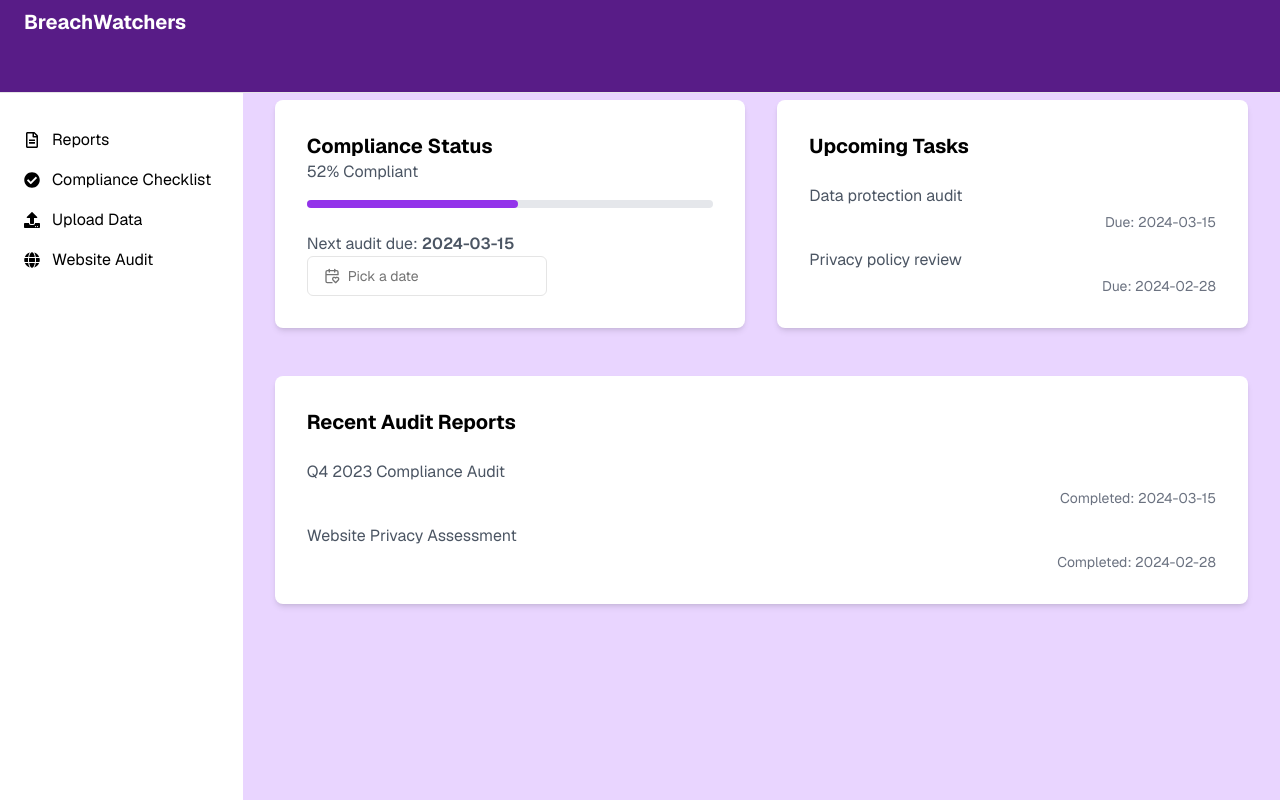
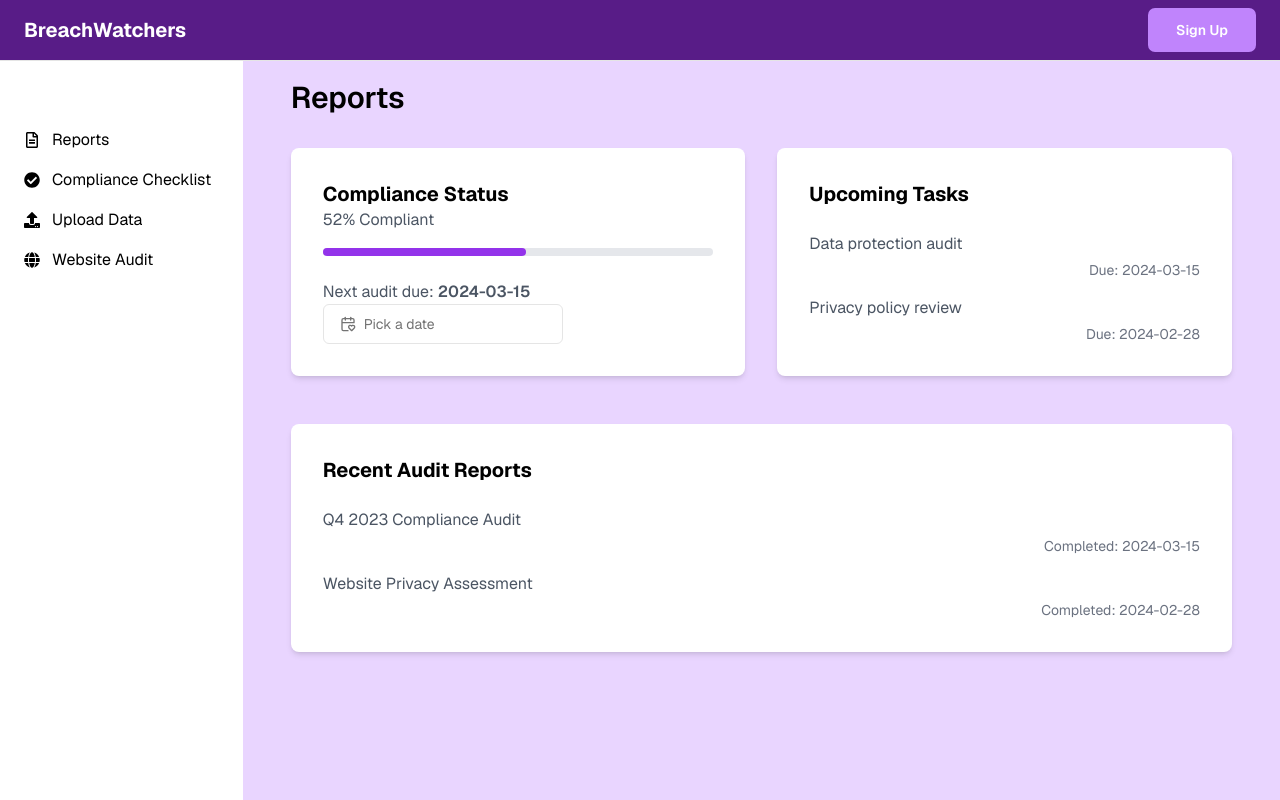
Before and after one commit to Crisnzano/breach-watchers, a Next.js app: page /dashboard in a window 1280 px wide. Built offline with nearby package versions, Linux system fonts and the light colour scheme.

Commit message:
feat: add sign up and sign in

```diff
--- a/app/(auth-pages)/sign-up/page.tsx
+++ b/app/(auth-pages)/sign-up/page.tsx
@@ -42,7 +42,6 @@ export default function Signup({ searchParams }: { searchParams: Message }) {
           <FormMessage message={searchParams} />
         </div>
       </form>
-      <SmtpMessage />
     </>
   );
 }
--- a/app/protected/page.tsx
+++ b/app/protected/page.tsx
@@ -2,6 +2,7 @@ import FetchDataSteps from "@/components/tutorial/fetch-data-steps";
 import { createClient } from "@/utils/supabase/server";
 import { InfoIcon } from "lucide-react";
 import { redirect } from "next/navigation";
+import Index from "@/components/pages/layout/Index";
 
 export default async function ProtectedPage() {
   const supabase = createClient();
@@ -15,24 +16,8 @@ export default async function ProtectedPage() {
   }
 
   return (
-    <div className="flex-1 w-full flex flex-col gap-12">
-      <div className="w-full">
-        <div className="bg-accent text-sm p-3 px-5 rounded-md text-foreground flex gap-3 items-center">
-          <InfoIcon size="16" strokeWidth={2} />
-          This is a protected page that you can only see as an authenticated
-          user
-        </div>
-      </div>
-      <div className="flex flex-col gap-2 items-start">
-        <h2 className="font-bold text-2xl mb-4">Your user details</h2>
-        <pre className="text-xs font-mono p-3 rounded border max-h-32 overflow-auto">
-          {JSON.stringify(user, null, 2)}
-        </pre>
-      </div>
-      <div>
-        <h2 className="font-bold text-2xl mb-4">Next steps</h2>
-        <FetchDataSteps />
-      </div>
-    </div>
-  );
-}
+      <>
+        <Index />
+      </>
+    );
+  }
--- a/components/layout/AppBar.tsx
+++ b/components/layout/AppBar.tsx
@@ -1,24 +1,21 @@
 "use client";
-import { Menubar,MenubarMenu,MenubarTrigger } from "@radix-ui/react-menubar";
+import { Menubar, MenubarMenu, MenubarTrigger } from "@radix-ui/react-menubar";
 import MediumButton from "../mediumbutton";
-
 
 export default function AppBar() {
   return (
-    <div className="fixed top-0 left-0 right-0 z-10 p-2 bg-purple-900 border-b ">
-      <Menubar className="rounded-none border-none px-2 lg:px-4">
+    <div className="fixed top-0 left-0 right-0 z-10 p-2 bg-purple-900 border-b">
+      <Menubar className="rounded-none border-none px-2 lg:px-4 flex justify-between items-center">
         <MenubarMenu>
-          <div className=" lg:hidden"></div>
           <MenubarTrigger>
-            <p className="text-white text-xl font-bold"> BreachWatchers </p>
+            <p className="text-white text-xl font-bold">BreachWatchers</p>
           </MenubarTrigger>
         </MenubarMenu>
-        <div className="grow" />
-        <section className="my-12 mx-6 ">
-            <a href="/componets/account">
-          {/*<MediumButton> Sign UP </MediumButton>*/}
+        <div className="ml-auto"> {/* Use ml-auto to push this to the right */}
+          <a href="/sign-up">
+            <MediumButton>Sign Up</MediumButton>
           </a>
-        </section>
+        </div>
       </Menubar>
     </div>
   );
--- a/components/pages/dashboard/Checklist.tsx
+++ b/components/pages/dashboard/Checklist.tsx
@@ -1,5 +1,6 @@
 "use client"
 
+import React from 'react'
 import { useState } from 'react'
 import { CheckCircle, Circle, ChevronDown, ChevronUp, FileText, CalendarIcon } from 'lucide-react'
 import { Button } from "@/components/ui/button"
--- a/components/pages/dashboard/Index.tsx
+++ b/components/pages/dashboard/Index.tsx
@@ -4,7 +4,8 @@ import { DatePicker } from "../layout/DatePicker";
 const Dashboard = () => {
   return (
     <Layout>
-      <div className="flex-1 min-h-screen p-8 bg-purple-200 ">
+      {/* Add top padding equal to the AppBar height */}
+      <div className="flex-1 min-h-screen p-12 bg-purple-200 pt-20">
         <h1 className="text-3xl font-semibold mb-8 text-black">Reports</h1>
 
         <div className="grid grid-cols-1 md:grid-cols-2 gap-8">
--- a/tailwind.config.ts
+++ b/tailwind.config.ts
@@ -11,7 +11,7 @@ const config = {
   prefix: "",
   theme: {
   	container: {
-  		center: 'true',
+  		center: true,
   		padding: '2rem',
   		screens: {
   			'2xl': '1400px'
```
